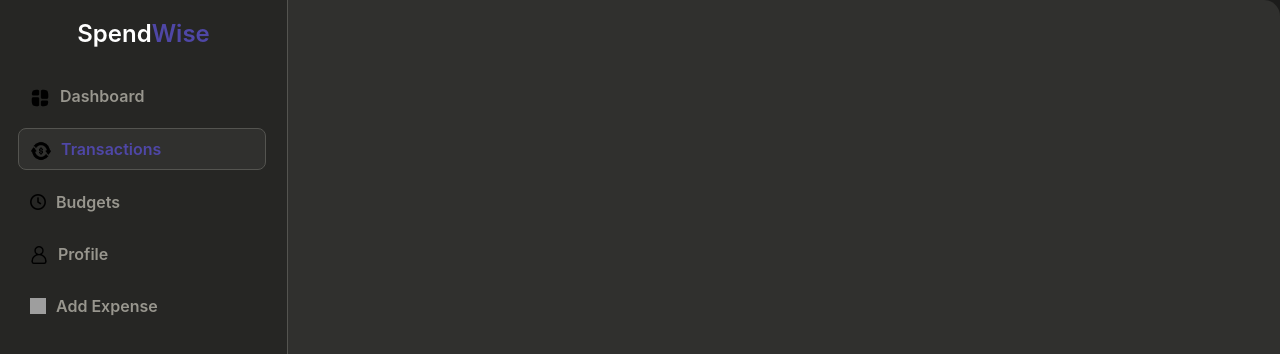
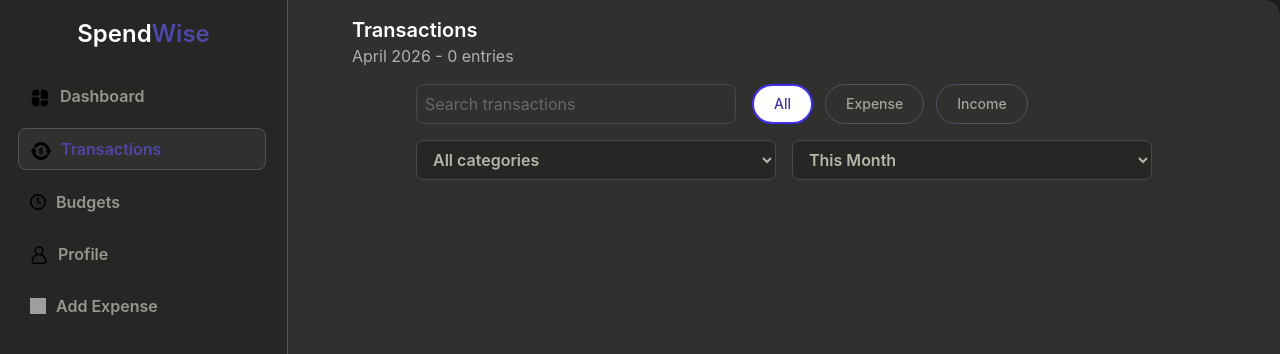
Before and after one commit to AaryanSingh31/Expense-tracker, a React (Vite) app: page /transactions in a window 1280 px wide. Shown: the top 354 px of the page. Built offline with nearby package versions, Linux system fonts and the light colour scheme; grey boxes are pictures that could not be loaded.

Commit message:
Worked on transaction section

```diff
--- a/src/components/Transactions/Transactions.jsx
+++ b/src/components/Transactions/Transactions.jsx
@@ -1,9 +1,109 @@
 import React from 'react'
+import { useState } from 'react';
+import { useEffect } from 'react';
+import { useExpense } from "../../context/ExpenseContext";
 
-function Transactions({expenses}) {
+function Transactions() {
+
+  const [search, setSearch] = useState("")
+  const [type, setType] = useState("All")
+  const [cat, setCat] = useState("All categories")
+  const [month, setMonth] = useState("This Month")
+
+  const { expenses } = useExpense();
+
+  const totalEntries = expenses.length;
+
+  const entry = totalEntries === 1 ? "entry" : "entries";;
+
+  const currentMonth = new Date().toLocaleString("en-US", {
+    month: "long",
+  });
+
+  const currentYear = new Date().getFullYear();
+
   return (
-    <div className='w-full h-full rounded-r-2xl bg-[#30302e]'>
+    <div className='w-full h-full rounded-r-2xl bg-[#30302e] overflow-x-scroll no-scrollbar px-4 sm:px-8 md:px-12 lg:px-16 pt-4'>
+      <div className="text-xl text-white font-semibold">Transactions</div>
+      <div className="text-[#b0b0ac] mb-4">{currentMonth} {currentYear} - {totalEntries} {entry}</div>
 
+      <div className="px-4 sm:px-8 md:px-12 lg:px-16">
+        <div className="flex flex-col lg:flex-row gap-4">
+
+          <input
+            type="text"
+            placeholder="Search transactions"
+            className="w-full lg:w-80 border-[1.5px] h-10 border-[#494945] rounded-lg pl-2 focus:outline-none focus:border-blue-600 focus:shadow-[0_0_6px_#3b82f6] text-white placeholder:text-[#686867]"
+            value={search}
+            onChange={(e) => setSearch(e.target.value)}
+          />
+
+          <div className="flex flex-wrap gap-3">
+            <button
+              onClick={() => setType("All")}
+              className={`px-5 h-10 rounded-full text-sm font-medium transition-all cursor-pointer
+        ${type === "All"
+                  ? "bg-white text-[#4035a0] border-2 border-[#422fee]"
+                  : "text-[#a5a39c] border-[1.5px] border-gray-600 hover:text-white"
+                }`}
+            >
+              All
+            </button>
+
+            <button
+              onClick={() => setType("Expense")}
+              className={`px-5 h-10 rounded-full text-sm font-medium transition-all cursor-pointer
+        ${type === "Expense"
+                  ? "bg-white text-[#4035a0] border-2 border-[#422fee]"
+                  : "text-[#a5a39c] border-[1.5px] border-gray-600 hover:text-white"
+                }`}
+            >
+              Expense
+            </button>
+
+            <button
+              onClick={() => setType("Income")}
+              className={`px-5 h-10 rounded-full text-sm font-medium transition-all cursor-pointer
+        ${type === "Income"
+                  ? "bg-white text-[#4035a0] border-2 border-[#422fee]"
+                  : "text-[#a5a39c] border-[1.5px] border-gray-600 hover:text-white"
+                }`}
+            >
+              Income
+            </button>
+          </div>
+        </div>
+      </div>
+
+      <div className="px-4 sm:px-8 md:px-12 lg:px-16 mt-4">
+        <div className="flex flex-col md:flex-row gap-4">
+
+          <select
+            className="w-full md:flex-1 bg-[#262624] border-[1.5px] h-10 px-3 cursor-pointer border-[#494945] rounded-lg focus:outline-none focus:border-blue-600 focus:shadow-[0_0_6px_#3b82f6] font-semibold text-[#b7b5a7]"
+            value={cat}
+            onChange={(e) => setCat(e.target.value)}
+          >
+            <option>All categories</option>
+            <option>Food</option>
+            <option>Transportation</option>
+            <option>Shopping</option>
+            <option>Bills</option>
+            <option>Entertainment</option>
+            <option>Health</option>
+            <option>Education</option>
+          </select>
+
+          <select
+            className="w-full md:flex-1 bg-[#262624] border-[1.5px] h-10 px-3 cursor-pointer border-[#494945] rounded-lg focus:outline-none focus:border-blue-600 focus:shadow-[0_0_6px_#3b82f6] font-semibold text-[#b7b5a7]"
+            value={month}
+            onChange={(e) => setMonth(e.target.value)}
+          >
+            <option>This Month</option>
+            <option>Last Month</option>
+          </select>
+
+        </div>
+      </div>
     </div>
   )
 }
--- a/src/context/ExpenseContext.jsx
+++ b/src/context/ExpenseContext.jsx
@@ -7,7 +7,7 @@
 export const ExpenseProvider = ({ children }) => {
   const [expenses, setExpenses] = useState(() => {
   const saved = localStorage.getItem("expenses");
-  return saved ? JSON.parse(saved) : dummyExpenses;
+  return saved ? JSON.parse(saved) : [];
 });
 
 useEffect(() => {
```
